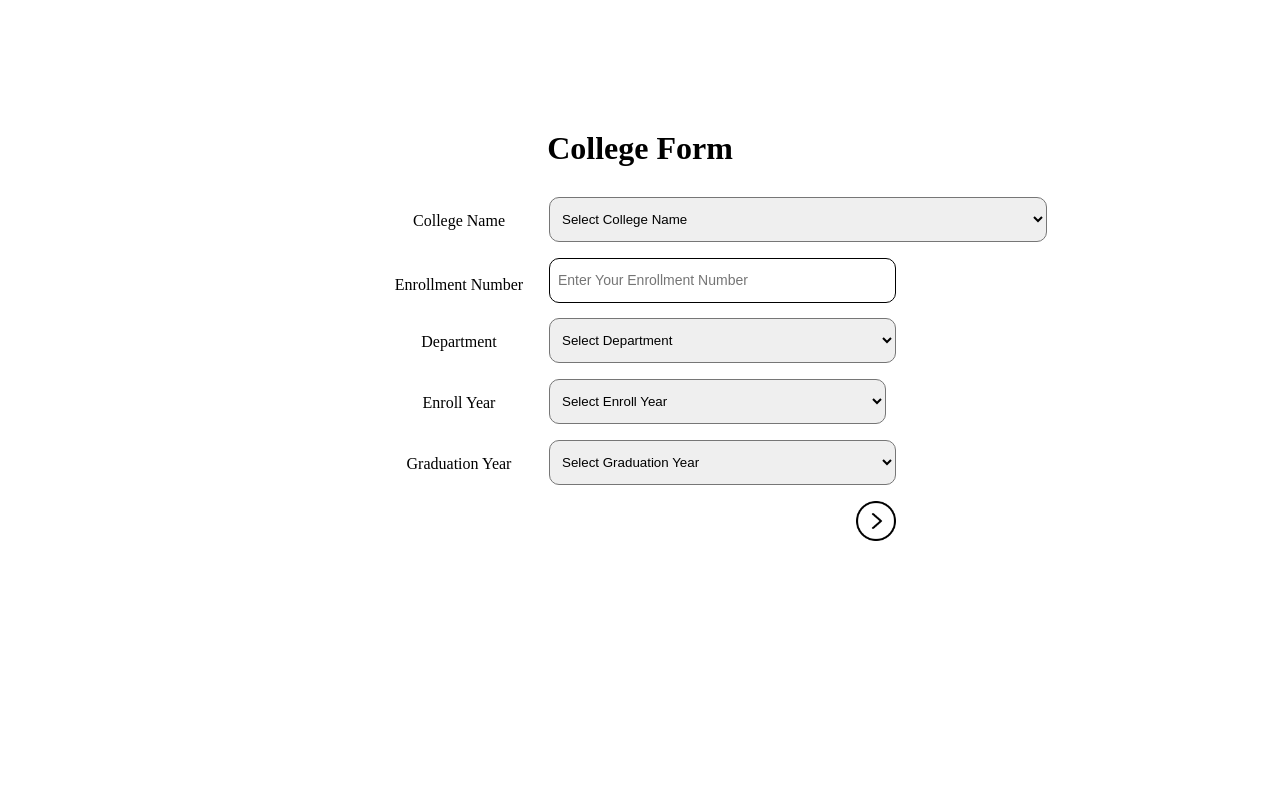
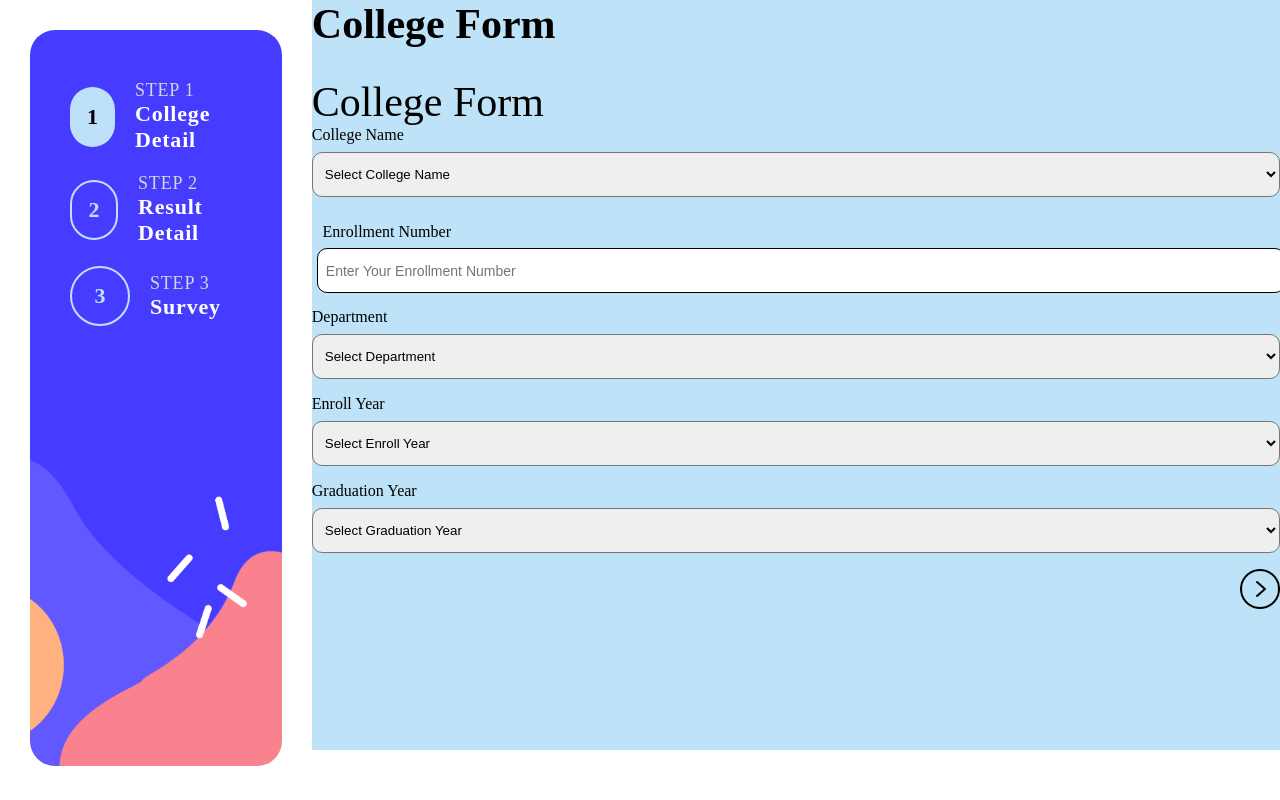
Before and after one commit to Grinders2-0/maverick-education, a React (Create React App) app in the folder frontend/: page /form in a window 1280 px wide. Built offline with nearby package versions, Linux system fonts and the light colour scheme.

Commit message:
frontned

```diff
--- a/frontend/src/components/CustomInput/CustomInput.tsx
+++ b/frontend/src/components/CustomInput/CustomInput.tsx
@@ -27,7 +27,7 @@ const CustomInput: React.FC<CustomInputProps> = ({
       className={`custom-input-container ${sideBySide ? "side-by-side" : ""}`}
     >
       {label && (
-        <label className={`custom-input-label ${sideBySide ? "" : "not-side"}`}>
+        <label className={`custom-input-label ${sideBySide ? "" : ""}`}>
           {label}
         </label>
       )}
--- /dev/null
+++ b/frontend/src/components/CustomNumber/CustomNumber.tsx
@@ -0,0 +1,78 @@
+import React, { memo } from "react";
+import "./CustomNumber.css";
+import { colors } from "../../util/constant/colors";
+type props = {
+  no?: string;
+  title?: string;
+  selected?: boolean;
+};
+const CustomNumber = ({ no, title, selected }: props) => {
+  return (
+    <div
+      className="aa"
+      style={{
+        flexDirection: "row",
+        alignItems: "center",
+        display: "flex",
+        paddingBottom: 20,
+      }}
+    >
+      <div
+        className="aa"
+        style={{
+          height: 60,
+          width: 60,
+          borderRadius: 1000,
+          backgroundColor: selected ? colors.circleColor : "transparent",
+          alignItems: "center",
+          justifyContent: "center",
+          display: "flex",
+          borderWidth: selected ? 0 : 2,
+          borderColor: colors.circleColor,
+          borderStyle: "solid",
+        }}
+      >
+        <label
+          style={{
+            fontSize: 22,
+            fontWeight: "bold",
+            color: selected ? "#000" : colors.circleColor,
+          }}
+        >
+          {" "}
+          {no}
+        </label>
+      </div>
+      <div
+        style={{
+          flexDirection: "column",
+          display: "flex",
+          marginLeft: 20,
+        }}
+      >
+        <label
+          style={{
+            fontSize: 18,
+            fontWeight: "lighter",
+            color: colors.DarkBorder,
+            letterSpacing: 0.8,
+          }}
+        >
+          STEP {no}
+        </label>
+        <label
+          style={{
+            fontSize: 22,
+            fontWeight: "bold",
+            color: colors.white,
+            letterSpacing: 0.8,
+          }}
+        >
+          {title}
+        </label>
+      </div>
+    </div>
+  );
+};
+
+export default memo(CustomNumber);
--- a/frontend/src/components/SelectInput/SelectInput.tsx
+++ b/frontend/src/components/SelectInput/SelectInput.tsx
@@ -14,20 +14,21 @@ const SelectInput: React.FC<SelectInputProps> = ({
   onChange,
 }) => {
   return (
-    <div
-      style={{ marginBottom: "1rem", display: "flex", alignItems: "center" }}
-    >
-      {label && <label className="custom-input-label">{label}</label>}
+    <div style={{ marginBottom: "1rem" }}>
+      {label && (
+        <label style={{ display: "block", marginBottom: "0.5rem" }}>
+          {label}
+        </label>
+      )}
 
       <select
         value={value}
         onChange={onChange}
         style={{
-          flexGrow: 1,
+          width: "100%",
           padding: "0.5rem",
           borderRadius: 10,
           minHeight: 45,
-          marginLeft: 15,
         }}
       >
         <option value="" disabled color="#fff">
--- a/frontend/src/screen/Form/CollegeForm/CollegeForm.css
+++ b/frontend/src/screen/Form/CollegeForm/CollegeForm.css
@@ -5,13 +5,7 @@
   height: 100vh;
   background: #f5f5f5;
 }
-.college-form {
-  /* backdrop-filter: "blur(10px)";
-  box-shadow: 1px 1px 10px rgba(0, 0, 0, 0.5);
-  background-color: rgb(255, 255, 255, 0.2);
-  backdrop-filter: blur(10px);
-  -webkit-backdrop-filter: blur(10px); */
-}
+
 .college-form-card {
   width: 80%;
   max-width: 400px;
--- a/frontend/src/screen/Form/CollegeForm/CollegeForm.tsx
+++ b/frontend/src/screen/Form/CollegeForm/CollegeForm.tsx
@@ -9,6 +9,7 @@ import semester from "../../../assets/data/semester.json";
 import "./CollegeForm.css";
 import CustomButton from "../../../components/CustomButton/CustomButton";
 import { images } from "../../../util/constant/images";
+import { colors } from "../../../util/constant/colors";
 
 const CollegeForm = () => {
   const [clgName, setClgName] = useState<string>("");
@@ -64,17 +65,21 @@ const CollegeForm = () => {
 
   return (
     <section
-      className="college-form"
       style={{
         marginBottom: 50,
         alignItems: "center",
         justifyContent: "center",
-        width: "40%",
+        width: "100%",
+        backgroundColor: colors[100],
       }}
     >
-      <h1 style={{ marginBottom: 30, textAlign: "center", fontSize: 32 }}>
+      <h1 style={{ marginBottom: 30, textAlign: "left", fontSize: 42 }}>
         College Form
       </h1>
+      <label style={{ marginBottom: 30, textAlign: "left", fontSize: 42 }}>
+        College Form
+      </label>
+
       <SelectInput
         label="College Name"
         value={clgName}
@@ -88,7 +93,6 @@ const CollegeForm = () => {
         value={enrollNo}
         placeholder="Enter Your Enrollment Number"
         onChange={handleEnrollNoChange}
-        sideBySide
       />
       {enrollNoError && <p className="error">{enrollNoError}</p>}
 
@@ -99,7 +103,6 @@ const CollegeForm = () => {
         onChange={handleDepartChange}
       />
       {departError && <p className="error">{departError}</p>}
-      <div className="form-row">
       <SelectInput
         label="Enroll Year"
         value={enrollYear}
@@ -115,7 +118,6 @@ const CollegeForm = () => {
         onChange={handleGraduationYearChange}
       />
       {graduationYearError && <p className="error">{graduationYearError}</p>}
-      </div>
       {/* <SelectInput
         label="Current Semester"
         value={graduationYear}
--- a/frontend/src/screen/Form/Form.css
+++ b/frontend/src/screen/Form/Form.css
@@ -4,7 +4,9 @@ body {
   height: 100%; /* Ensure html and body are 100% height */
   margin: 0;
 }
-
+body.no-scroll {
+  overflow: hidden;
+}
 * {
   box-sizing: border-box;
   margin: 0;
--- a/frontend/src/screen/Form/Form.tsx
+++ b/frontend/src/screen/Form/Form.tsx
@@ -1,22 +1,61 @@
-import React, { memo } from "react";
+import React, { memo, useEffect, useState } from "react";
 import { colors } from "../../util/constant/colors";
 import { images } from "../../util/constant/images";
 import CollegeForm from "./CollegeForm/CollegeForm";
 import SemesterDetail from "./SemesterDetail/SemesterDetail";
 import "./Form.css";
+import CustomNumber from "../../components/CustomNumber/CustomNumber";
+
 const Form = () => {
+  const [selectedNo, setSelectedNo] = useState<number>(1);
+  useEffect(() => {
+    // Add no-scroll class to body when the component mounts
+    document.body.classList.add("no-scroll");
+
+    // Remove no-scroll class from body when the component unmounts
+    return () => {
+      document.body.classList.remove("no-scroll");
+    };
+  }, []);
   return (
-    <div style={{ height: "100vh" }}>
-      <section
+    <div style={{ height: "100vh", display: "flex" }}>
+      <div
+        className="bgImage"
         style={{
-          display: "flex",
-          alignItems: "center",
-          justifyContent: "center",
-          height: "90%",
+          height: "92%",
+          backgroundImage: `url(${images.FormImage})`,
+          backgroundSize: "cover",
+          backgroundPosition: "center",
+          width: "25%",
+          borderRadius: 25,
+          margin: 30,
+          padding: 20,
         }}
       >
-        <CollegeForm />
-      </section>
+        <section style={{ padding: 20, paddingTop: 30 }}>
+          <div style={{}}>
+            <CustomNumber
+              no="1"
+              title="College Detail"
+              selected={selectedNo == 1}
+            />
+          </div>
+          <div style={{}}>
+            <CustomNumber
+              no="2"
+              title="Result Detail"
+              selected={selectedNo == 2}
+            />
+          </div>
+          <div style={{}}>
+            <CustomNumber no="3" title="Survey" selected={selectedNo == 3} />
+          </div>
+          {/* <div style={{}}>
+            <CustomNumber no="4" title="College Form" selected={selectedNo==4} />
+          </div> */}
+        </section>
+      </div>
+      <CollegeForm />
     </div>
   );
 };
--- a/frontend/src/util/constant/colors.ts
+++ b/frontend/src/util/constant/colors.ts
@@ -55,6 +55,7 @@ export const colors = {
   secondaryBorder: "#5a9efc", // light blue
   highlightBackground: "#ebf8ff", // very light blue
   highlightText: "#0056B3", // dark blue
+  circleColor: "#BEE1FA",
 
   ...blueShades,
 };
--- a/frontend/src/util/constant/images.ts
+++ b/frontend/src/util/constant/images.ts
@@ -10,4 +10,5 @@ export const images = {
   signupImage: require("../../assets/icons/singupImage.png"),
   LeftArrow: require("../../assets/icons/left-arrow.png"),
   RightArrow: require("../../assets/icons/arrow-right.png"),
+  FormImage: require("../../assets/icons/Group1.png"),
 };
```
Also changed, not shown: frontend/src/assets/icons/Group1.png (added), frontend/src/components/CustomNumber/CustomNumber.css (added). Lines whose indentation alone changed are shown as unchanged.
